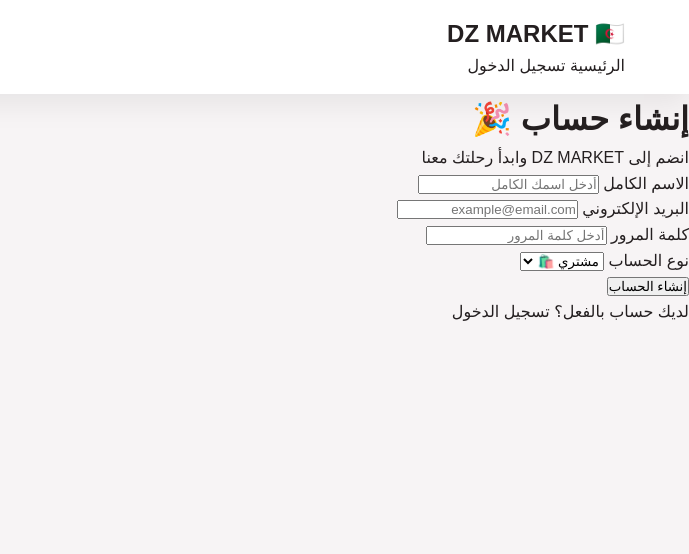
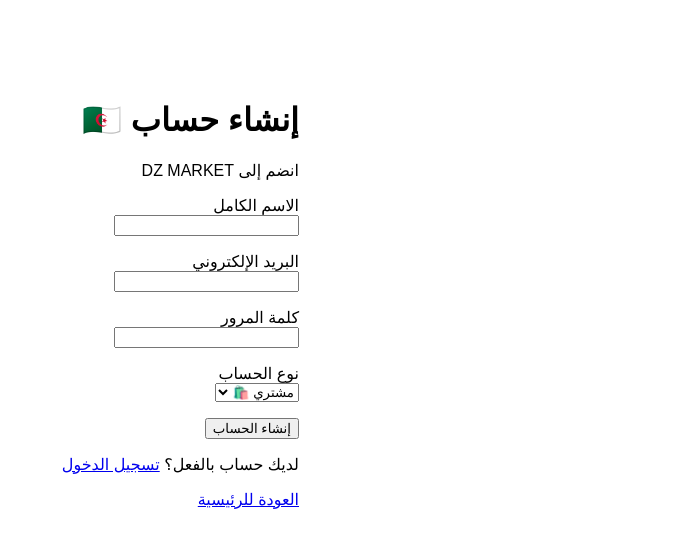
Before and after one commit to rayensh520-svg/Nova-store-, a Flask app: page /register in a window 1280 px wide. Shown: the top 554 px of the page, without its empty margins (591-1280 px from the left). Run offline with Flask 3, Linux system fonts and the light colour scheme.

Commit message:
Update register.html
<!DOCTYPE html>
<html lang="ar" dir="rtl">
<head>
    <meta charset="UTF-8">
    <meta name="viewport" content="width=device-width, initial-scale=1.0">
    <title>إنشاء حساب - DZ MARKET 🇩🇿</title>
</head>

<body>

    <div style="max-width:500px;margin:50px auto;padding:30px;font-family:Arial,sans-serif;">

        <h1>إنشاء حساب 🇩🇿</h1>
        <p>انضم إلى DZ MARKET</p>

        {% with messages = get_flashed_messages(with_categories=true) %}
            {% if messages %}
                {% for category, message in messages %}
                    <p>{{ message }}</p>
                {% endfor %}
            {% endif %}
        {% endwith %}

        <form method="POST" action="{{ url_for('auth.register') }}">

            <p>
                <label for="full_name">الاسم الكامل</label><br>
                <input
                    type="text"
                    id="full_name"
                    name="full_name"
                    required
                >
            </p>

            <p>
                <label for="email">البريد الإلكتروني</label><br>
                <input
                    type="email"
                    id="email"
                    name="email"
                    required
                >
            </p>

            <p>
                <label for="password">كلمة المرور</label><br>
                <input
                    type="password"
                    id="password"
                    name="password"
                    required
                >
            </p>

            <p>
                <label for="role">نوع الحساب</label><br>
                <select id="role" name="role">
                    <option value="buyer">مشتري 🛍️</option>
                    <option value="seller">بائع 🏪</option>
                </select>
            </p>

            <button type="submit">
                إنشاء الحساب
            </button>

        </form>

        <p>
            لديك حساب بالفعل؟
            <a href="{{ url_for('auth.login') }}">
                تسجيل الدخول
            </a>
        </p>

        <p>
            <a href="{{ url_for('home') }}">
                العودة للرئيسية
            </a>
        </p>

    </div>

</body>
</html>

```diff
--- a/templates/register.html
+++ b/templates/register.html
@@ -4,101 +4,83 @@
     <meta charset="UTF-8">
     <meta name="viewport" content="width=device-width, initial-scale=1.0">
     <title>إنشاء حساب - DZ MARKET 🇩🇿</title>
-
-    <link rel="stylesheet" href="{{ url_for('static', filename='style.css') }}">
 </head>
 
 <body>
 
-    <nav class="navbar">
-        <div class="container">
-            <a href="{{ url_for('home') }}" class="logo">
-                DZ MARKET 🇩🇿
-            </a>
+    <div style="max-width:500px;margin:50px auto;padding:30px;font-family:Arial,sans-serif;">
 
-            <div class="nav-links">
-                <a href="{{ url_for('home') }}">الرئيسية</a>
-                <a href="{{ url_for('auth.login') }}">تسجيل الدخول</a>
-            </div>
-        </div>
-    </nav>
-
-    <main class="auth-page">
-        <div class="auth-card">
-
-            <h1>إنشاء حساب 🎉</h1>
-            <p>انضم إلى DZ MARKET وابدأ رحلتك معنا</p>
+        <h1>إنشاء حساب 🇩🇿</h1>
+        <p>انضم إلى DZ MARKET</p>
 
         {% with messages = get_flashed_messages(with_categories=true) %}
             {% if messages %}
-                    <div class="flash-messages">
                 {% for category, message in messages %}
-                            <div class="flash {{ category }}">
-                                {{ message }}
-                            </div>
+                    <p>{{ message }}</p>
                 {% endfor %}
-                    </div>
             {% endif %}
         {% endwith %}
 
         <form method="POST" action="{{ url_for('auth.register') }}">
 
-                <div class="form-group">
-                    <label for="full_name">الاسم الكامل</label>
+            <p>
+                <label for="full_name">الاسم الكامل</label><br>
                 <input
                     type="text"
                     id="full_name"
                     name="full_name"
-                        placeholder="أدخل اسمك الكامل"
                     required
                 >
-                </div>
+            </p>
 
-                <div class="form-group">
-                    <label for="email">البريد الإلكتروني</label>
+            <p>
+                <label for="email">البريد الإلكتروني</label><br>
                 <input
                     type="email"
                     id="email"
                     name="email"
-                        placeholder="example@email.com"
                     required
                 >
-                </div>
+            </p>
 
-                <div class="form-group">
-                    <label for="password">كلمة المرور</label>
+            <p>
+                <label for="password">كلمة المرور</label><br>
                 <input
                     type="password"
                     id="password"
                     name="password"
-                        placeholder="أدخل كلمة المرور"
                     required
                 >
-                </div>
+            </p>
 
-                <div class="form-group">
-                    <label for="role">نوع الحساب</label>
+            <p>
+                <label for="role">نوع الحساب</label><br>
                 <select id="role" name="role">
                     <option value="buyer">مشتري 🛍️</option>
                     <option value="seller">بائع 🏪</option>
                 </select>
-                </div>
+            </p>
 
-                <button type="submit" class="btn-primary">
+            <button type="submit">
                 إنشاء الحساب
             </button>
 
         </form>
 
-            <p class="auth-footer">
+        <p>
             لديك حساب بالفعل؟
             <a href="{{ url_for('auth.login') }}">
                 تسجيل الدخول
             </a>
         </p>
 
+        <p>
+            <a href="{{ url_for('home') }}">
+                العودة للرئيسية
+            </a>
+        </p>
+
     </div>
-    </main>
 
 </body>
 </html>
```
Lines whose indentation alone changed are shown as unchanged.
